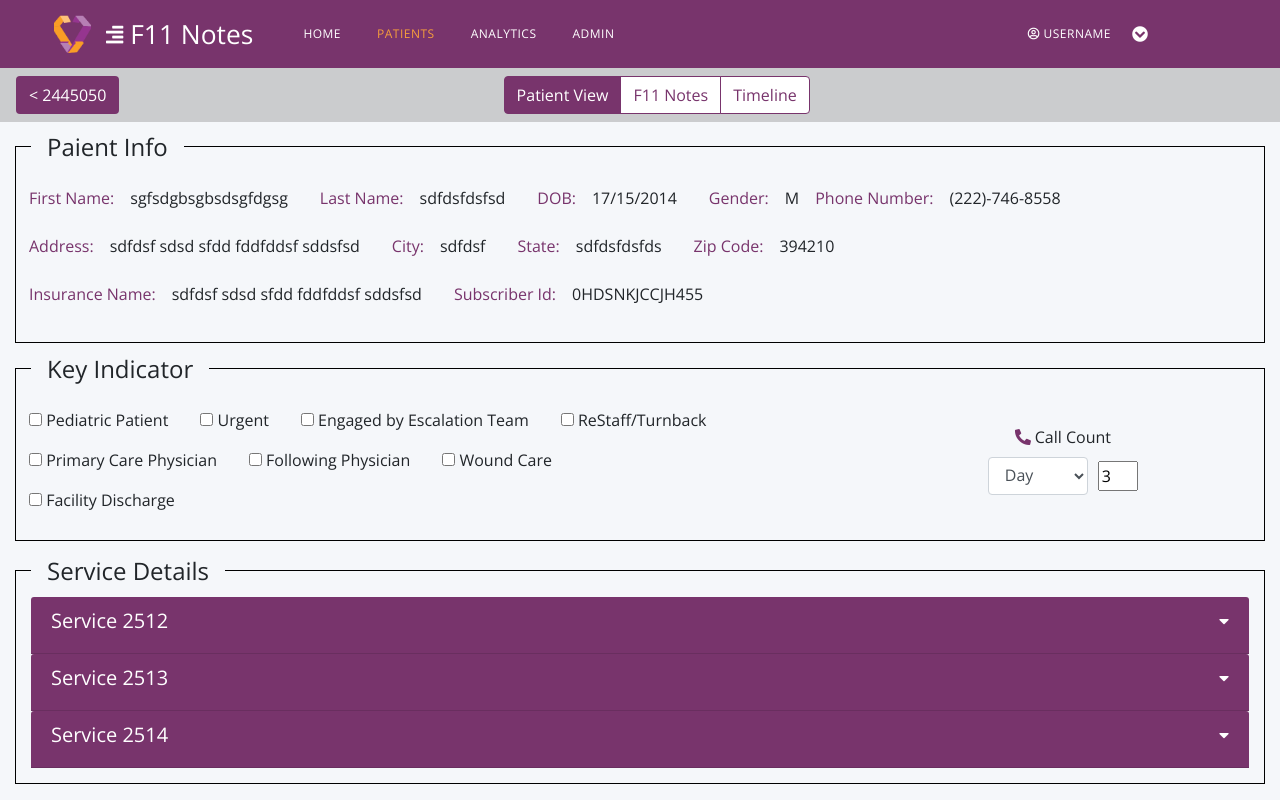
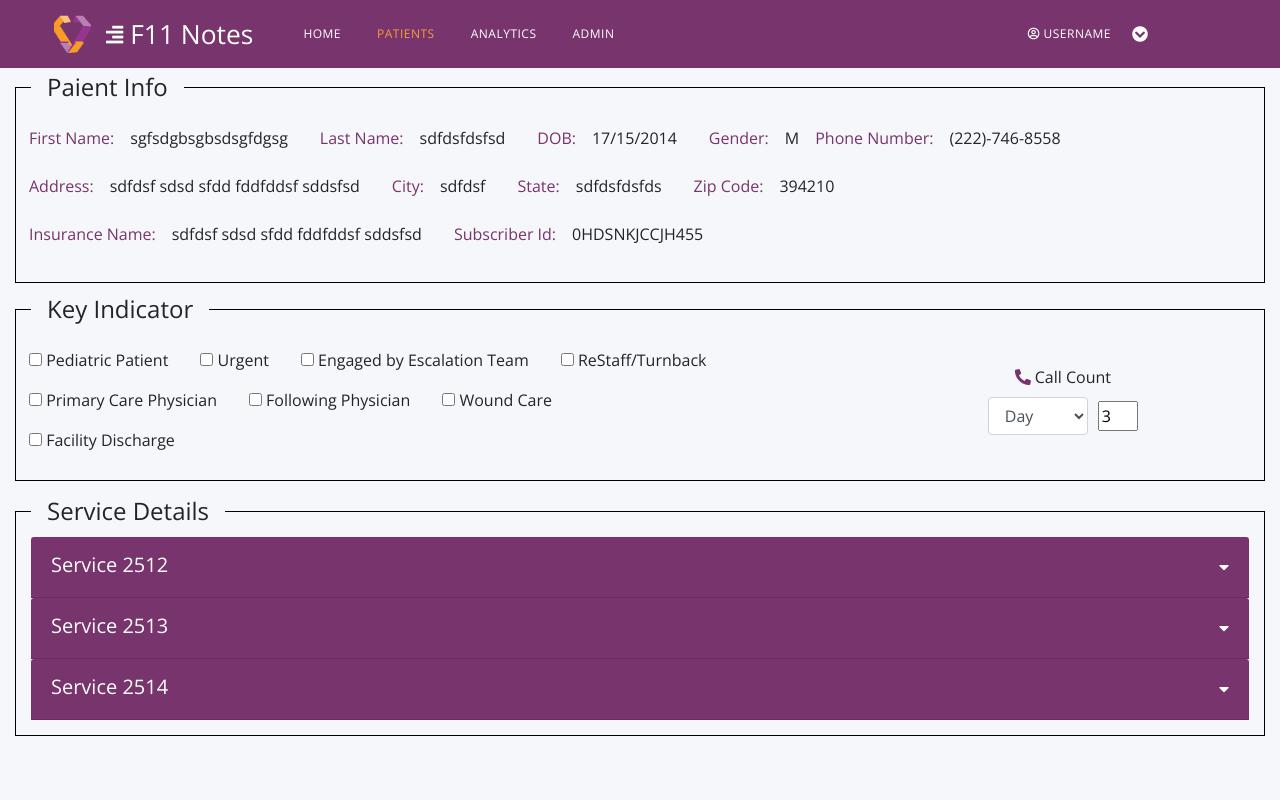
Before and after one commit to akki9270/lucid, an Angular app: page /patients/1/view in a window 1280 px wide. Built offline with nearby package versions, Linux system fonts and the light colour scheme; what ng2-smart-table would draw is missing.

Commit message:
Fixed navabar and caret sign in accordion adjust

```diff
--- a/src/app/navbar/navbar.component.html
+++ b/src/app/navbar/navbar.component.html
@@ -1,14 +1,8 @@
-<nav class="navbar navbar-expand-lg navbar-dark">
+<nav class="navbar fixed-top navbar-expand-lg navbar-dark">
   <div class="container" style="margin:0 20px">
     <a class="navbar-brand" href="index.html">
-      <!-- <img src="../../assets/carecentrix-logo@2x.png" class="navbar-brand-anchor"
-        style="width: 120px; height: 50px; object-fit: contain;">
-      <span style="vertical-align: middle">
-          <i class="fa fa-align-left pl-1 pr-1" aria-hidden="true"></i>F11 Notes
-      </span> -->
-
       <img src="../../assets/carecentrix-logo@2x.png" class="navbar-brand-anchor"
-      style="width: 200px; clip: rect(0px,40px,45px,3px); position: absolute; background: transparent;">
+        style="width: 200px; clip: rect(0px,40px,45px,3px); position: absolute; background: transparent;">
       <span class="fa fa-align-right fa-xs" style="margin-left: 55px;"></span>
       <span style="vertical-align: middle; "> F11 Notes</span>
     </a>
@@ -17,7 +11,7 @@
       <ul class="navbar-nav mr-auto">
         <li class="nav-item">
           <a class="nav-link" routerLinkActive="active" [routerLink]="['/']"
-          [routerLinkActiveOptions]="{ exact: true }">Home</a>
+            [routerLinkActiveOptions]="{ exact: true }">Home</a>
         </li>
         <li class="nav-item">
           <a class="nav-link" routerLinkActive="active" [routerLink]="['/patients']">Patients</a>
--- a/src/app/patients/view/patient-view.component.css
+++ b/src/app/patients/view/patient-view.component.css
@@ -2,3 +2,10 @@
   height: 100%;
   background-color: #f5f7fa;
 }
+
+.back-button{
+  position: absolute;
+  left: 15px;
+  top: 8px;
+  background-color: var(--purple-theme)
+}
--- a/src/app/patients/view/patient-view.component.html
+++ b/src/app/patients/view/patient-view.component.html
@@ -1,10 +1,5 @@
 <div class="page-wrap">
   <nav class="navbar navbar-expand-lg navbar-dark d-flex secondary-navbar">
-    <div>
-      <button type="button" class="btn btn-default" style="background-color: var(--purple-theme)">
-        <span style="color: white">< 2445050</span>
-      </button>
-    </div>
     <div class="d-flex justify-content-center" style="flex: auto; margin-left: -70px;">
       <div class="btn-group">
         <button type="button" class="btn btn-default tabButton" [class.active]="currentTab === 'PATIENT_TAB'"
@@ -14,6 +9,11 @@
         <button type="button" class="btn btn-default tabButton" [class.active]="currentTab === 'TIMELINE_TAB'"
           (click)="onSelectTab($event, 'TIMELINE_TAB')">Timeline</button>
       </div>
+    </div>
+    <div>
+      <button type="button" class="btn btn-default back-button" (click)="onBackClicked()">
+        <span style="color: white">< 2445050</span>
+      </button>
     </div>
   </nav>
   <div *ngIf="currentTab === 'PATIENT_TAB'">
--- a/src/app/patients/view/patient-view.component.ts
+++ b/src/app/patients/view/patient-view.component.ts
@@ -1,5 +1,7 @@
 import { Component, OnInit } from '@angular/core';
+import { Location } from '@angular/common';
 import { PATIENT_TAB } from '../../constants'
+
 @Component({
   selector: 'app-patient-view',
   templateUrl: './patient-view.component.html',
@@ -7,15 +9,19 @@
 })
 export class PatientViewComponent implements OnInit {
   currentTab = PATIENT_TAB
-  constructor() { }
+  constructor(private location: Location) { }
 
   ngOnInit() {
     this.currentTab = PATIENT_TAB
   }
 
-  onSelectTab(event, tab){
+  onSelectTab(event, tab) {
     this.currentTab = tab
     // console.log('---tab: ', this.currentTab)
   }
 
+  onBackClicked() {
+    this.location.back();
+  }
+
 }
--- a/src/app/patients/view/tabs/details/patient-details.component.html
+++ b/src/app/patients/view/tabs/details/patient-details.component.html
@@ -1,5 +1,5 @@
 <div class="main-container">
-  <section class="content-section px-2">
+  <section class="content-section px-2 my-2">
     <div style="padding: 2px">
       <fieldset class="outer-field-set">
         <legend class="w-auto px-3 d-inline-block">Paient Info</legend>
@@ -162,10 +162,10 @@
               <div (click)="acc.toggle('panel1')" class="w-100 card-header d-flex justify-content-between"
                 ngbPanelToggle>
                 <div>
-                  <h5 class="card-header-text">Service 2512</h5>
+                  <h5 class="card-header-text pt-1">Service 2512</h5>
                 </div>
                 <div>
-                  <i class="fa fa-caret-down" style="color: white;" aria-hidden="true"></i>
+                  <i class="fa fa-caret-down" style="color: white; margin-top: 10px;" aria-hidden="true"></i>
                 </div>
               </div>
             </ng-template>
@@ -178,10 +178,10 @@
               <div (click)="acc.toggle('panel2')" class="w-100 card-header d-flex justify-content-between"
                 ngbPanelToggle>
                 <div>
-                  <h5 class="card-header-text">Service 2513</h5>
+                  <h5 class="card-header-text pt-1">Service 2513</h5>
                 </div>
                 <div>
-                  <i class="fa fa-caret-down" style="color: white;" aria-hidden="true"></i>
+                  <i class="fa fa-caret-down" style="color: white; margin-top: 10px;" aria-hidden="true"></i>
                 </div>
               </div>
             </ng-template>
@@ -194,10 +194,10 @@
               <div (click)="acc.toggle('panel3')" class="w-100 card-header d-flex justify-content-between"
                 ngbPanelToggle>
                 <div>
-                  <h5 class="card-header-text">Service 2514</h5>
+                  <h5 class="card-header-text pt-1">Service 2514</h5>
                 </div>
                 <div>
-                  <i class="fa fa-caret-down" style="color: white;" aria-hidden="true"></i>
+                  <i class="fa fa-caret-down" style="color: white; margin-top: 10px;" aria-hidden="true"></i>
                 </div>
               </div>
             </ng-template>
```
